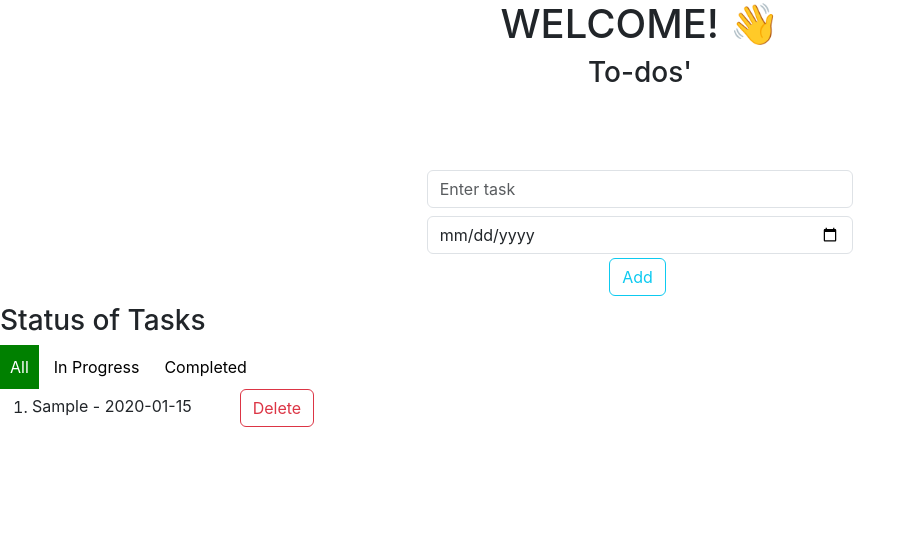
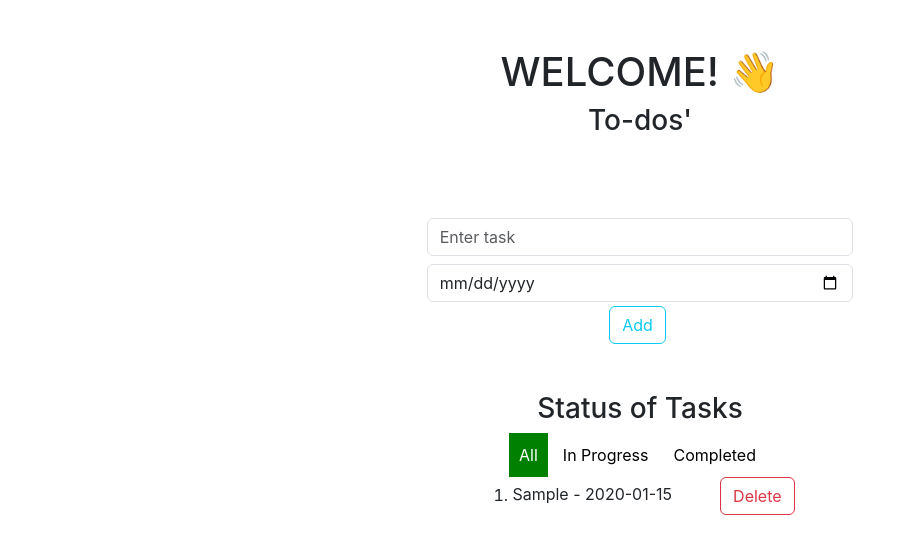
Before and after one commit to zaiky09/To-do-Frontend-, a React (Create React App) app: page /home in a window 1280 px wide. Both pictures are taken after typing "Sample", "2020-01-15" into the empty fields and a click on the button "Add". Shown: the top 554 px of the page, without its empty margins (0-916 px from the left). Built offline with nearby package versions, Linux system fonts and the light colour scheme.

Commit message:
Added Todo component

```diff
--- a/src/components/home/Todo.css
+++ b/src/components/home/Todo.css
@@ -3,9 +3,15 @@ button {
     border: none;
     padding: 10px;
     margin-right: 5px;
-  }
+}
 
-  button.active {
+button.active {
     background-color: green;
     color: white;
-  }
+}
+
+.list {
+    display: flex;
+    justify-content: center;
+    align-items: center;
+}
--- a/src/components/home/Todo.js
+++ b/src/components/home/Todo.js
@@ -1,4 +1,5 @@
 import React, { useState } from "react";
+import logo from '../assets/trace.svg';
 import './Todo.css';
 
 function Todo() {
@@ -45,7 +46,8 @@ function Todo() {
     <div>
         {/* <NavBar/> */}
         <center>
-            <h1>WELCOME! 👋</h1>
+
+            <h1 className="mt-5">WELCOME! 👋</h1>
             <h3>To-dos'</h3>
             <form onSubmit={addTask} className="form-group mb-2 col-md-4">
                 <input className="form-control mb-2" type="text" placeholder="Enter task" name="task" />
@@ -56,8 +58,8 @@ function Todo() {
             </form>
         </center>
 
-        <div>
-            <h3>Status of Tasks</h3>
+        <div className="text-center">
+            <h3 className="mt-5">Status of Tasks</h3>
             <button className={filter === "all" ? "active" : ""} onClick={() => setFilter("all")}>
             All
             </button>
@@ -75,10 +77,10 @@ function Todo() {
             </button>
         </div>
 
-        <div>
+        <div className="list">
             <ol>
                 {filterTasks(filter).map((task, index) => (
-                <li key={index}>
+                <li className="mb-2" key={index}>
                     <span
                     style={{ textDecoration: task.status === "completed" ? "line-through" : "none" }}
                     onClick={() => toggleStatus(index)}
```
